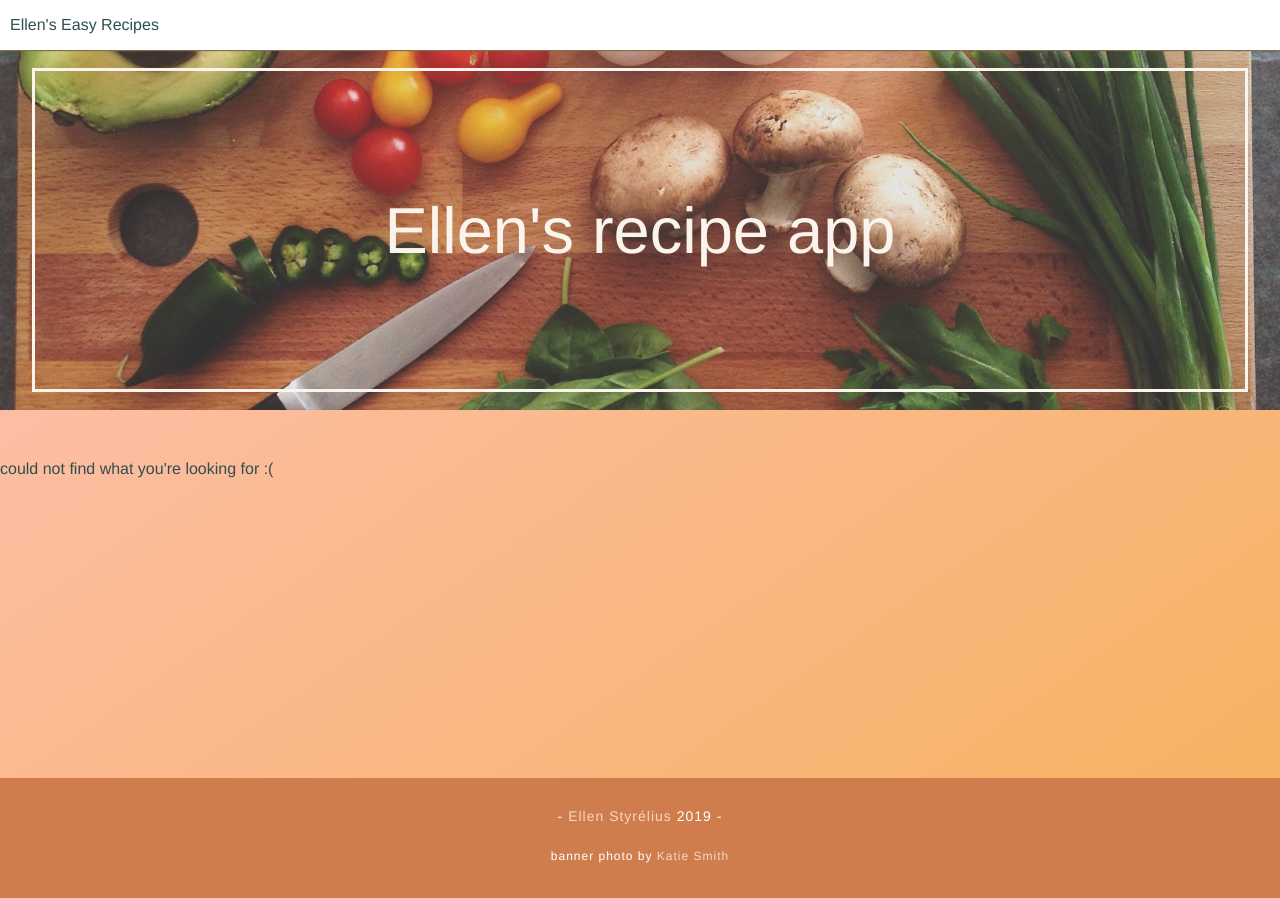
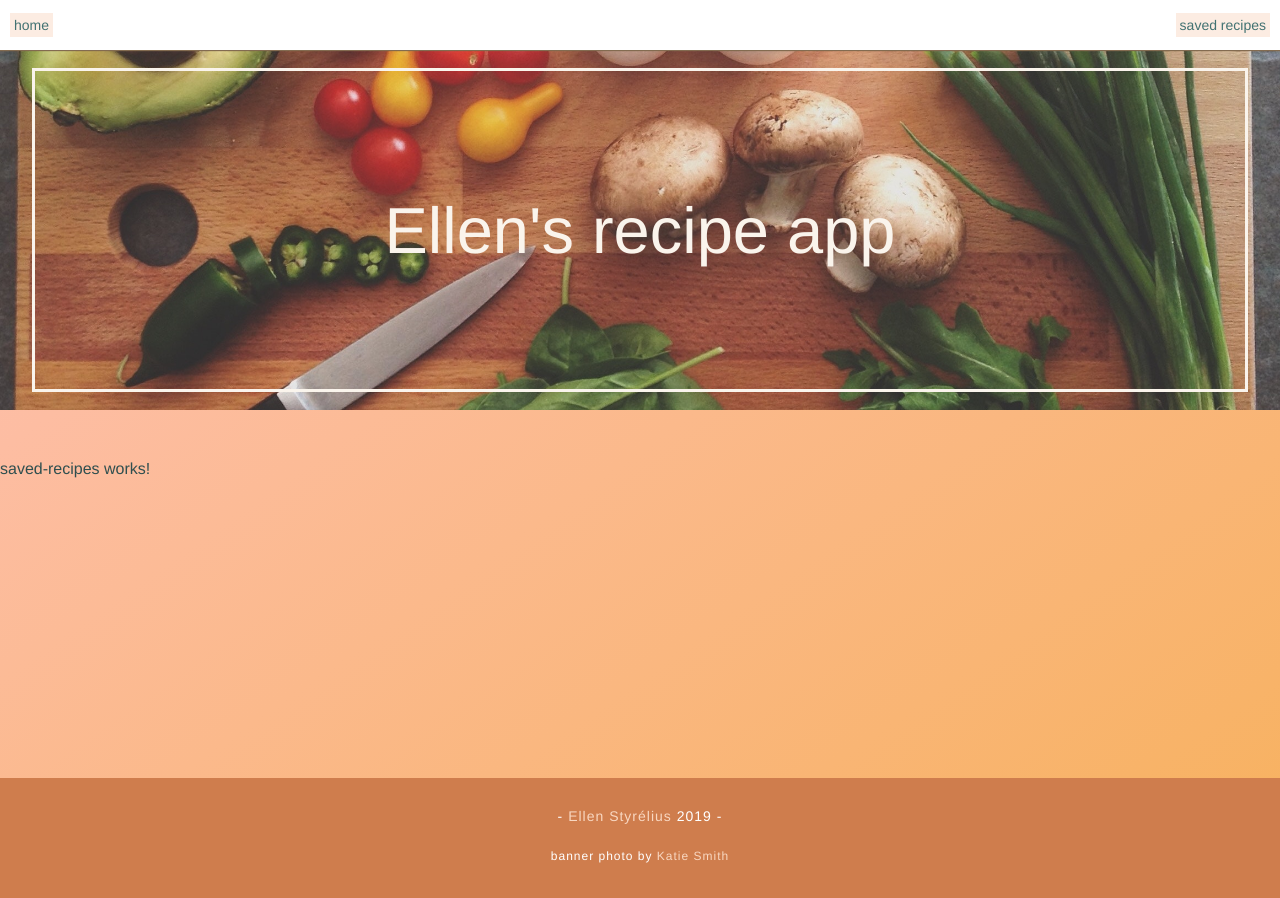
Before and after one commit to chas-academy/06-recipe-app-frontend-ellenstyrelius, an Angular app: page /recipes/saved in a window 1280 px wide. Built offline with nearby package versions, Linux system fonts and the light colour scheme; no server answers.

Commit message:
Add saved-recipes service with method saveRecipe that gets recipe details from recipe details component when save button is clicked. Add router link in nav bar to saved recipes. Change route slightly.

```diff
--- a/src/app/app-routing.module.ts
+++ b/src/app/app-routing.module.ts
@@ -10,7 +10,7 @@ const routes: Routes = [
   { path: '', pathMatch: 'full', component: RecipesComponent },
   { path: 'recipes', pathMatch: 'full', component: RecipesComponent },
   { path: 'recipes/:label/:id', pathMatch: 'full', component: RecipeDetailComponent },
-  { path: 'saved/:id', /*canActivate: [Guard],*/ pathMatch: 'full', component: SavedRecipesComponent },
+  { path: 'recipes/saved', /*canActivate: [Guard],*/ pathMatch: 'full', component: SavedRecipesComponent },
   { path: '**', component: NotFoundComponent }
 ];
 
--- a/src/app/app.component.css
+++ b/src/app/app.component.css
@@ -9,6 +9,22 @@ nav {
     z-index: 100;
     display: flex;
     align-items: center;
+    justify-content: space-between;
+}
+
+nav a {
+    background: #fcece2;
+    font-size: 14px;
+    font-weight: 100;
+    text-decoration: none;
+    padding: 4px;
+    /* border: 1px dashed #689797; */
+}
+
+nav a:hover {
+    background: #547267;
+    color: white;
+    transition: 0.2s;
 }
 
 .banner {
--- a/src/app/app.component.html
+++ b/src/app/app.component.html
@@ -1,5 +1,10 @@
 <nav>
-  <div>Ellen's Easy Recipes</div>
+  <div>
+    <a routerLink="/">home</a>
+  </div>
+  <div>
+    <a routerLink="/recipes/saved">saved recipes</a>
+  </div>
 </nav>
 
 <div class="banner" style="text-align:center">
--- a/src/app/recipe-detail/recipe-detail.component.html
+++ b/src/app/recipe-detail/recipe-detail.component.html
@@ -28,7 +28,7 @@
     <a href="{{recipeDetails.url}}" target="_blank">
       full recipe and instructions
     </a>
-    <button>save</button>
+    <button (click)="handleSaveRecipe(recipeDetails)">save</button>
   </div>
 
 </section>
--- a/src/app/recipe-detail/recipe-detail.component.ts
+++ b/src/app/recipe-detail/recipe-detail.component.ts
@@ -1,6 +1,7 @@
 import { Component, OnInit } from '@angular/core';
 
 import { RecipesService } from '../recipes/recipes.service';
+import { SavedRecipesService } from '../saved-recipes/saved-recipes.service';
 
 @Component({
   selector: 'app-recipe-detail',
@@ -11,7 +12,7 @@ export class RecipeDetailComponent implements OnInit {
   recipeId: any;
   recipeDetails: any;
 
-  constructor(private recipesService: RecipesService) {
+  constructor(private recipesService: RecipesService, private savedRecipesService: SavedRecipesService) {
     this.recipeId = location.pathname.slice(-32);
 
     this.getRecipeDetails();
@@ -25,6 +26,15 @@ export class RecipeDetailComponent implements OnInit {
     });
   }
 
+  handleSaveRecipe = (recipeDetails) => {
+    recipeDetails = this.recipeDetails;
+
+    alert('recipe saved!');
+
+    this.savedRecipesService.saveRecipe(recipeDetails);
+
+  }
+
   ngOnInit() {
   }
 
--- a/src/app/recipes/recipes.component.ts
+++ b/src/app/recipes/recipes.component.ts
@@ -23,8 +23,6 @@ export class RecipesComponent implements OnInit {
   handleSearch = (form: NgForm) => {
 
     this.handleDietSelection(form);
-
-    // console.log(this.dietSelection);
 
     const input = form.value.search;
 
--- a/src/styles.css
+++ b/src/styles.css
@@ -25,7 +25,8 @@ button {
 }
 
 button:hover {
-    background: #fcccb6;
+    /* background: #fcccb6; */
+    background: #aec5bd;
     color: darkslategray;
     transition: 0.25s;
 }
```
